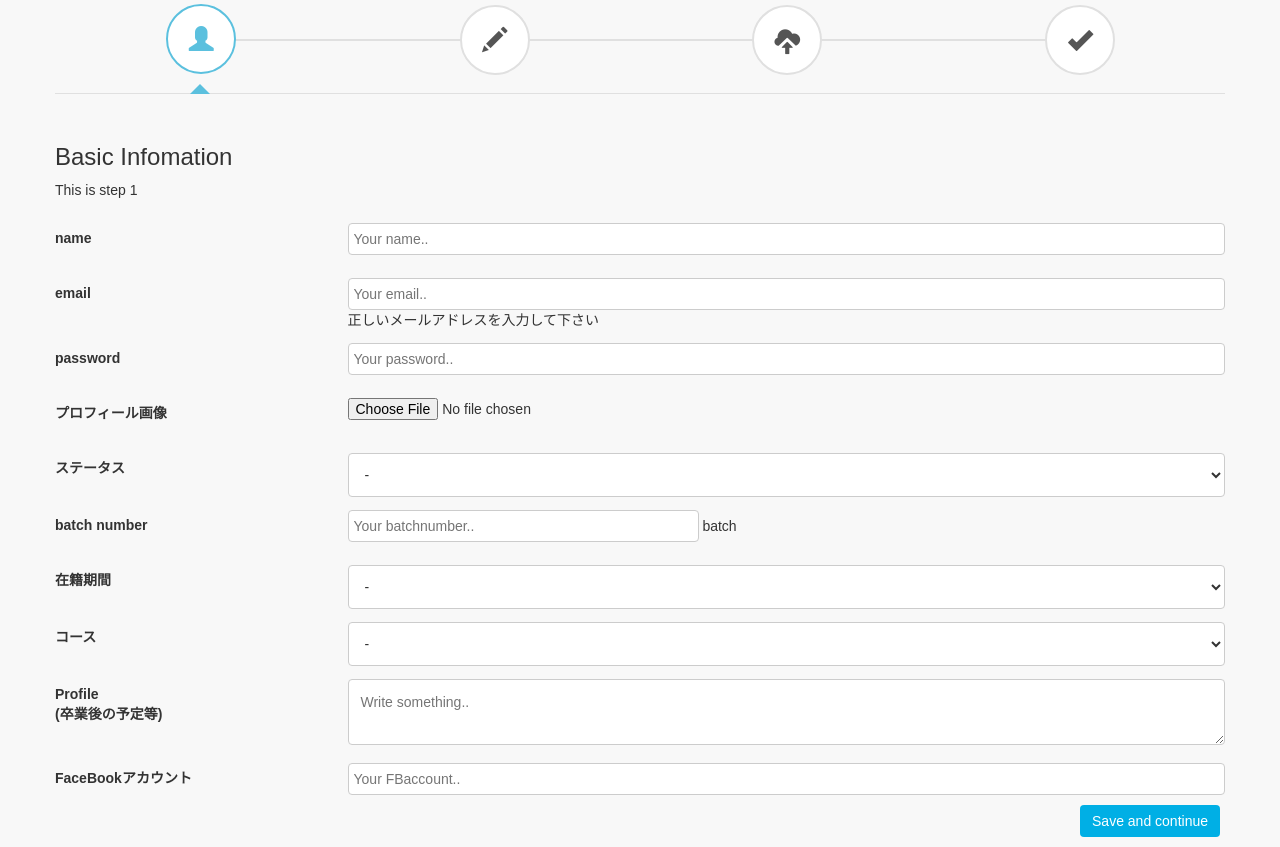
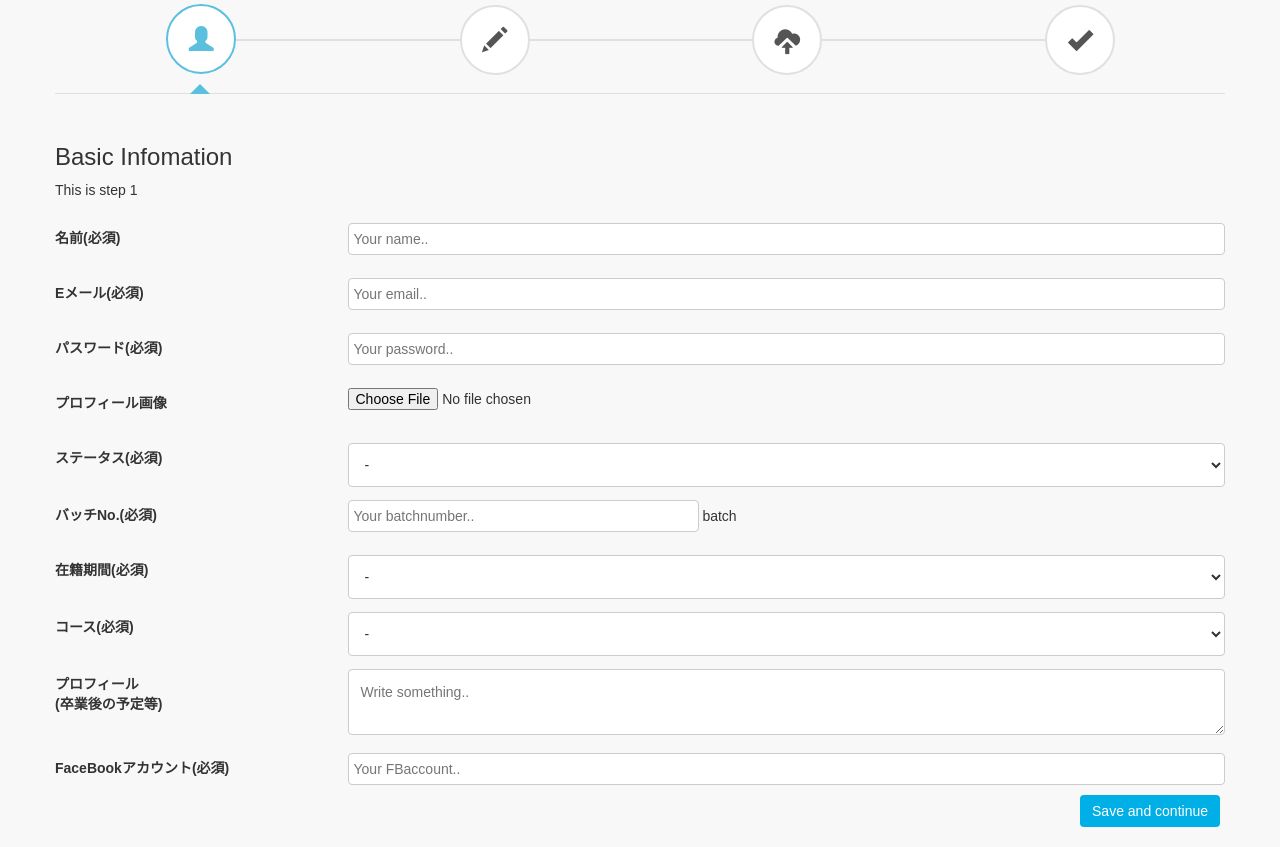
Before and after one commit to ricofukase8/Bridge, a PHP site: page /signup.php in a window 1280 px wide. Shown: the part 236-1083 px from the top of the page. Run offline with PHP 8.4, Linux system fonts and the light colour scheme; data comes from the database, SQL or seed files in the repository; some libraries are stand-ins or nearby versions.

Commit message:
[WIP]バリデーション作成テスト中

```diff
--- a/assets/css/signup/signup.css
+++ b/assets/css/signup/signup.css
@@ -177,3 +177,7 @@ span.round-tab:hover {
 #next-btn:hover{
     background-color: #0688B5;
 }
+
+.error {
+    color: #dc3545;
+}
--- a/components/step1.php
+++ b/components/step1.php
@@ -5,24 +5,24 @@
     <!-- <form action="/action_page.php"> -->
       <div class="row">
         <div class="col-25">
-          <label for="name">name</label>
+          <label for="name">名前(必須)</label>
         </div>
         <div class="col-75">
-        <input type="text" id="name" name="input_name" placeholder="Your name.." value="<?php echo isset($signin_user) ? $signin_user["name"] : ''; ?>">
+        <input type="text" id="name" name="input_name" placeholder="Your name.." class="required" value="<?php echo isset($signin_user) ? $signin_user["name"] : ''; ?>">
         </div>
       </div>
       <div class="row">
         <div class="col-25">
-          <label for="email">email</label>
+          <label for="email">Eメール(必須)</label>
         </div>
         <div class="col-75">
           <input type="email" id="email" name="input_email" placeholder="Your email.." value="<?php echo isset($signin_user) ? $signin_user["email"] : ''; ?>">
-          <span class="sng-email-alert">正しいメールアドレスを入力して下さい</span>
+          <!-- <span class="sng-email-alert">正しいメールアドレスを入力して下さい</span> -->
         </div>
       </div>
       <div class="row">
         <div class="col-25">
-          <label for="password">password</label>
+          <label for="password">パスワード(必須)</label>
       </div>
         <div class="col-75">
           <input type="password" id="password" name="input_password" placeholder="Your password.." value="<?php echo isset($signin_user) ? $signin_user["password"] : ''; ?>">
@@ -38,10 +38,10 @@
       </div>
       <div class="row">
         <div class="col-25">
-          <label for="status">ステータス</label>
+          <label for="status">ステータス(必須)</label>
         </div>
         <div class="col-75">
-          <select id="status" name="input_status">
+          <select id="status" name="input_status" class="required">
             <option value="" <?php if (isset($signin_user) && $signin_user["status_id"] == "0"){echo "selected";}?>>-</option>
             <option value="1" <?php if (isset($signin_user) && $signin_user["status_id"] == "1"){echo "selected";}?>>在校生</option>
             <option value="2" <?php if (isset($signin_user) && $signin_user["status_id"] == "2"){echo "selected";}?>>卒業生(就活中)</option>
@@ -52,18 +52,18 @@
       </div>
       <div class="row">
         <div class="col-25">
-          <label for="batchnumber">batch number</label>
+          <label for="batchnumber">バッチNo.(必須)</label>
         </div>
         <div class="col-75">
-          <input type="tel" id="batchnumber" name="input_batchnumber" placeholder="Your batchnumber.." value="<?php echo isset($signin_user) ? $signin_user["batch_number"] : ''; ?>">&nbsp;batch
+          <input type="tel" id="batchnumber" name="input_batchnumber" placeholder="Your batchnumber.." class="required" value="<?php echo isset($signin_user) ? $signin_user["batch_number"] : ''; ?>">&nbsp;batch
         </div>
       </div>
       <div class="row">
         <div class="col-25">
-          <label for="period">在籍期間</label>
+          <label for="period">在籍期間(必須)</label>
         </div>
         <div class="col-75">
-          <select id="period" name="input_period">
+          <select id="period" name="input_period" class="required">
             <option value="" <?php if (isset($signin_user) && $signin_user["term_nexseed_id"] == "0"){echo "selected";}?>>-</option>
             <option value="1" <?php if (isset($signin_user) && $signin_user["term_nexseed_id"] == "1"){echo "selected";}?>>1~4週間</option>
             <option value="2" <?php if (isset($signin_user) && $signin_user["term_nexseed_id"] == "2"){echo "selected";}?>>5~8週間</option>
@@ -73,10 +73,10 @@
       </div>
       <div class="row">
         <div class="col-25">
-          <label for="course">コース</label>
+          <label for="course">コース(必須)</label>
         </div>
         <div class="col-75">
-          <select id="course" name="input_course">
+          <select id="course" name="input_course" class="required">
             <option value="" <?php if (isset($signin_user) && $signin_user["course_id"] == "0"){echo "selected";}?>>-</option>
             <option value="1" <?php if (isset($signin_user) && $signin_user["course_id"] == "1"){echo "selected";}?>>webコース</option>
             <option value="2" <?php if (isset($signin_user) && $signin_user["course_id"] == "2"){echo "selected";}?>>iOSコース</option>
@@ -87,7 +87,7 @@
       </div>
       <div class="row">
         <div class="col-25">
-         <label for="profile">Profile<br>(卒業後の予定等)</label>
+         <label for="profile">プロフィール<br>(卒業後の予定等)</label>
         </div>
         <div class="col-75">
           <textarea id="profile" name="input_profile" placeholder="Write something.."><?php echo isset($signin_user) ? $signin_user["profile"] : ''; ?></textarea>
@@ -95,10 +95,10 @@
       </div>
       <div class="row">
         <div class="col-25">
-          <label for="facebook">FaceBookアカウント</label>
+          <label for="facebook">FaceBookアカウント(必須)</label>
         </div>
         <div class="col-75">
-          <input type="text" id="fb" name="input_fb" placeholder="Your FBaccount.." value="<?php echo isset($signin_user) ? $signin_user["fb_account"] : ''; ?>">
+          <input type="text" id="fb" name="input_fb" placeholder="Your FBaccount.." class="required" value="<?php echo isset($signin_user) ? $signin_user["fb_account"] : ''; ?>">
         </div>
       </div>
   </div>
@@ -107,13 +107,4 @@
   </ul>
 </div>
 
-<script>
-  // script を初期化する
-  window.onload = function() {
-    SngEmailChecker({
-      fadeInTime: '200ms',
-      fadeOutTime: '200ms',
-      borderNotification: true
-    });
-  }
-</script>
+<script src="assets/js/signup.js"></script>
--- a/home.php
+++ b/home.php
@@ -1276,5 +1276,5 @@ Copyright &copy;<script>document.write(new Date().getFullYear());</script> All r
 	<script src="assets/js/mixitup.min.js"></script>
 	<script src="assets/js/circle-progress.min.js"></script>
 	<script src="assets/js/owl.carousel.min.js"></script>
-	<script src="assets/js/main.js"></script>
+	<script src="assets/js/main.js"></script>s
 </html>
--- a/signup.php
+++ b/signup.php
@@ -18,6 +18,8 @@
 
     <script src="http://code.jquery.com/jquery-1.11.1.min.js"></script>
     <script src="http://maxcdn.bootstrapcdn.com/bootstrap/3.3.0/js/bootstrap.min.js"></script>
+    <script src="//netdna.bootstrapcdn.com/bootstrap/3.1.0/js/bootstrap.min.js"></script>
+    <script src="//code.jquery.com/jquery-1.11.1.min.js"></script>
     <link rel="stylesheet" type="text/css" href="assets/css/signup/step1.css">
     <link rel="stylesheet" type="text/css" href="assets/css/signup/signup.css">
 
```
Also changed, not shown: assets/js/signup.js (+64 -7 lines).
